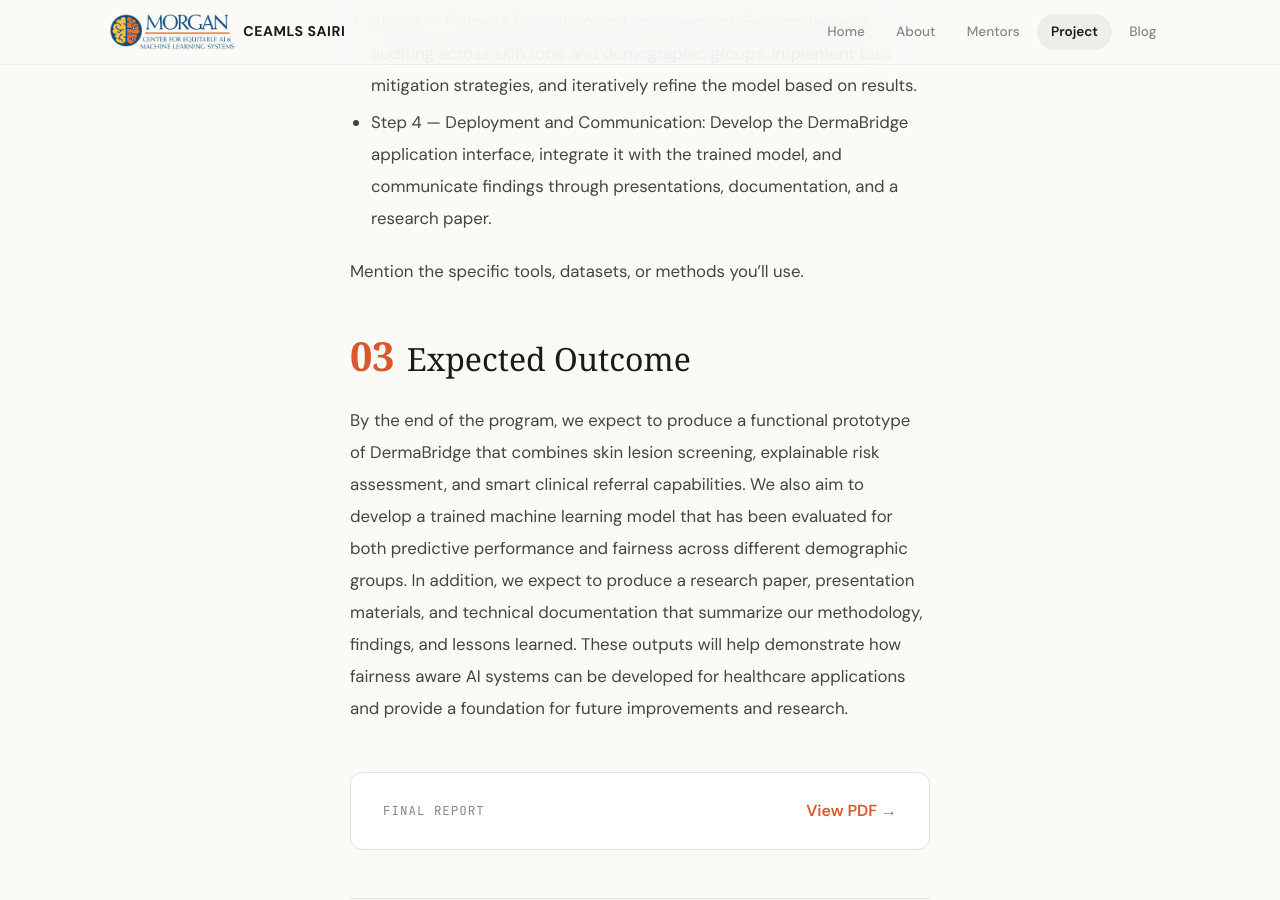
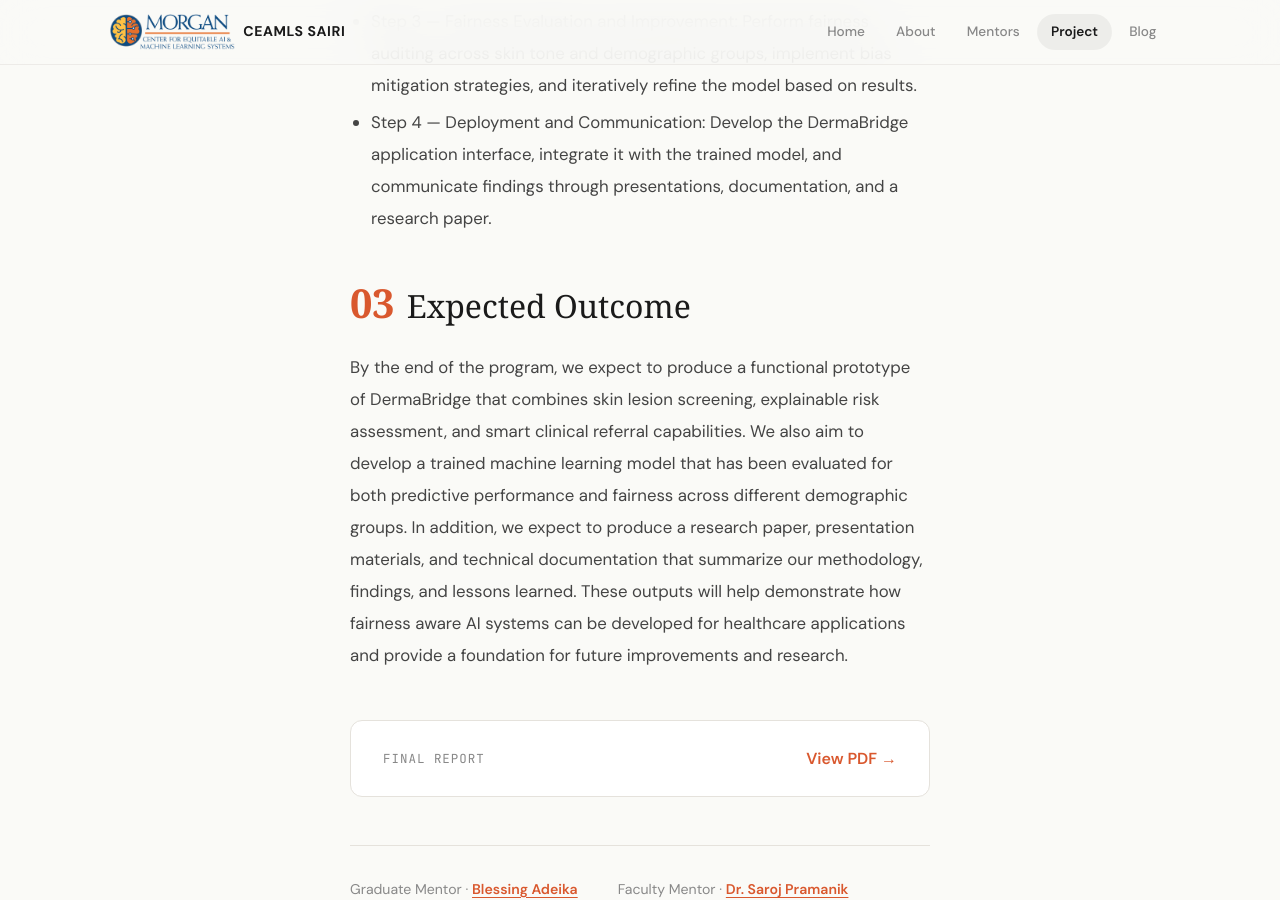
Before and after one commit to kosiobiora/kosiobioraceamls26.github.io, a Jekyll site: the page built from pages/about-my-project.md, in a window 1280 px wide and 900 px high, scrolled down 1292 px. Built offline with Jekyll 4.4.1, drawn with Linux system fonts in a browser that asks for light colours; some web fonts are replaced.

Commit message:
Update about-my-project.md

```diff
--- a/pages/about-my-project.md
+++ b/pages/about-my-project.md
@@ -17,7 +17,6 @@ approach: |
   - Step 3 — Fairness Evaluation and Improvement: Perform fairness auditing across skin tone and demographic groups, implement bias mitigation strategies, and iteratively refine the model based on results.
   - Step 4 — Deployment and Communication: Develop the DermaBridge application interface, integrate it with the trained model, and communicate findings through presentations, documentation, and a research paper.
 
-  Mention the specific tools, datasets, or methods you'll use.
 
 outcome: |
   By the end of the program, we expect to produce a functional prototype of DermaBridge that combines skin lesion screening, explainable risk assessment, and smart clinical referral capabilities. We also aim to develop a trained machine learning model that has been evaluated for both predictive performance and fairness across different demographic groups. In addition, we expect to produce a research paper, presentation materials, and technical documentation that summarize our methodology, findings, and lessons learned. These outputs will help demonstrate how fairness aware AI systems can be developed for healthcare applications and provide a foundation for future improvements and research.
```
